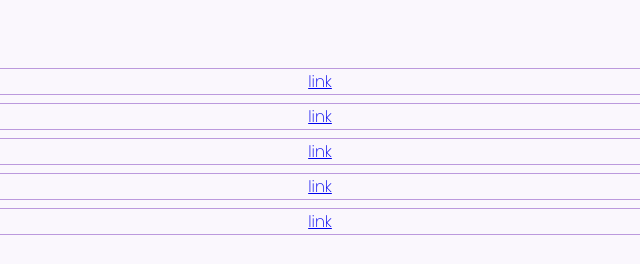
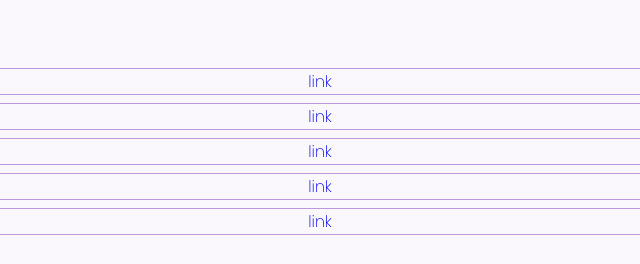
Before and after one commit to Joao20lucas/Desafio-do-Rocketseat, a plain HTML site: page Social tree/index.html in a window 1280 px wide. Shown: the part 370-634 px from the top of the page, 320-960 px from the left. Drawn offline with Linux system fonts and the light colour scheme.

Commit message:
retoques
arrumei alguns detalhes

```diff
--- a/Social tree/style.css
+++ b/Social tree/style.css
@@ -31,9 +31,14 @@ section{
  }
 
  li {
-     list-style: none;
+    list-style: none;
      border: 1px solid var(--purple);
      margin:8px 30px 0px 30px;
+ }
+
+ a{
+     list-style: none;
+     text-decoration: none;
  }
 
 img {
```
